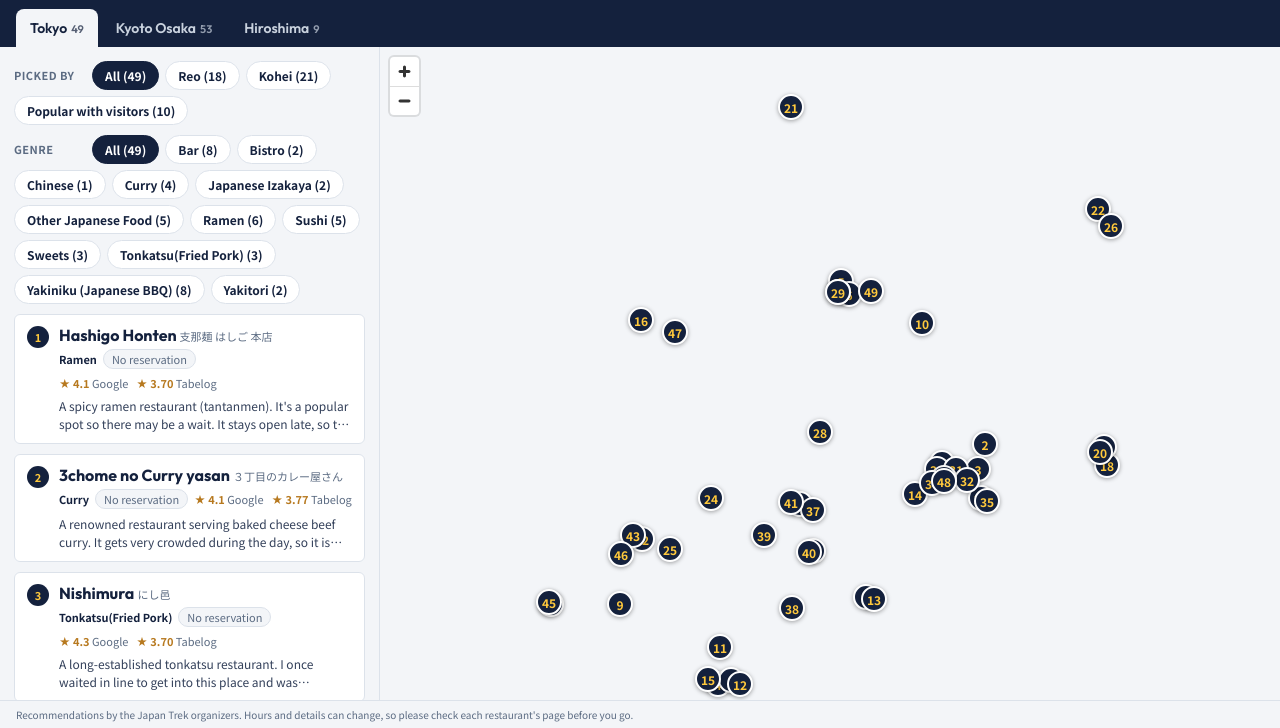
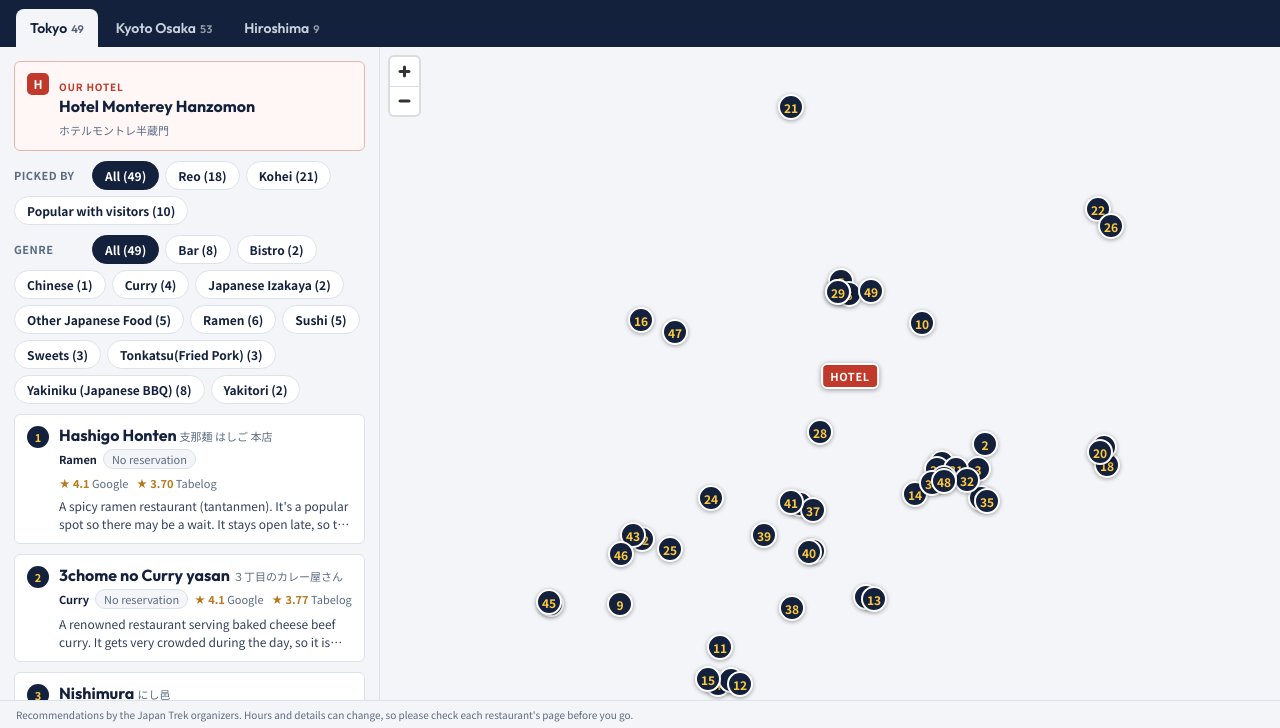
Before and after one commit to RH1027/Japan_Treck_Map, a plain HTML site: page index.html in a window 1280 px wide. Shown: the part 72-800 px from the top of the page. Drawn offline with nearby package versions, Linux system fonts and the light colour scheme; no server answers.

Commit message:
Add hotel markers and hotel card for each city
Co-Authored-By: Claude Opus 5.5 <noreply@anthropic.com>
Claude-Session: https://claude.ai/code/session_017raxfHyjWs63pP4jzcD6ts

```diff
--- a/index.html
+++ b/index.html
@@ -77,6 +77,10 @@ main { flex: 1; min-height: 0; display: grid; grid-template-columns: minmax(300p
 .genre { font-weight: 700; color: var(--navy); }
 .empty { color: var(--muted); font-size: 13px; line-height: 1.6; padding: 8px 2px; }
 .pin { width: 26px; height: 26px; border-radius: 50%; background: var(--navy); color: var(--yellow); border: 2px solid #fff; box-shadow: 0 1px 4px rgba(0,0,0,.35); font: 700 12px var(--body); display: flex; align-items: center; justify-content: center; }
+.hotel-pin { background: #C0392B; color: #fff; border: 2px solid #fff; border-radius: 6px; padding: 3px 7px; font: 800 11px var(--body); letter-spacing: .06em; box-shadow: 0 1px 5px rgba(0,0,0,.4); position: relative; z-index: 5; }
+.hotel-tag { display: inline-block; font: 800 10px var(--body); letter-spacing: .08em; color: #C0392B; margin-bottom: 2px; }
+.hotel-badge { flex: none; width: 22px; height: 22px; border-radius: 5px; background: #C0392B; color: #fff; font: 800 12px var(--body); display: flex; align-items: center; justify-content: center; margin-top: 1px; }
+.hotel-card { border-color: #E8B4AE; background: #FFF7F6; }
 .pin.active { background: var(--yellow); color: var(--navy); border-color: var(--navy); }
 .maplibregl-popup-content { padding: 12px 14px; font-family: var(--body); border-radius: 8px; }
 .maplibregl-popup-close-button { font-size: 18px; padding: 0 6px; }
@@ -153,6 +157,35 @@ footer { font-size: 10px; color: var(--muted); padding: 6px max(16px, env(safe-a
 
 <script src="https://unpkg.com/maplibre-gl@4.7.1/dist/maplibre-gl.js"></script>
 <script>
+// Where the group stays in each city (coordinates from the organizers' Google Maps links).
+const HOTELS = {
+  'Tokyo': { name: 'Hotel Monterey Hanzomon', jp: 'ホテルモントレ半蔵門', address: '東京都千代田区一番町23-1', lat: 35.686602, lng: 139.74212, url: 'https://maps.app.goo.gl/NqJubVca5Rf5Fo1o7' },
+  'Kyoto Osaka': { name: 'Miyako Hotel Kyoto Hachijo', jp: '都ホテル 京都八条', address: '京都府京都市南区西九条院町17', lat: 34.9839515, lng: 135.7557221, url: 'https://maps.app.goo.gl/fn64QeDJe1Hnu1tMA' },
+  'Hiroshima': { name: 'Aki Grand Hotel & Spa', jp: '安芸グランドホテル&スパ', address: '広島県廿日市市宮島口西1-1-17', lat: 34.303876, lng: 132.296279, url: 'https://maps.app.goo.gl/cSpYEgRcWEnV7xMf9' },
+};
+let hotelMarker = null, hotelPopup = null;
+function hotelHtml(h) {
+  return `<div class="pop">
+    <div class="hotel-tag">OUR HOTEL</div>
+    <h3>${esc(h.name)} <span class="jp">${esc(h.jp)}</span></h3>
+    <p class="addr">${esc(h.address)}</p>
+    <div class="links"><a href="${esc(h.url)}" target="_blank" rel="noopener">Google Maps</a></div>
+  </div>`;
+}
+function openHotel(fly) {
+  const h = HOTELS[city.city]; if (!h) return;
+  closeAll();
+  [...listEl.querySelectorAll('.shop')].forEach(b => b.setAttribute('aria-current', b.classList.contains('hotel-card') ? 'true' : 'false'));
+  const show = () => {
+    if (isMobile()) { document.getElementById('sheet-body').innerHTML = hotelHtml(h); sheetEl.scrollTop = 0; sheetEl.classList.add('open'); }
+    else hotelPopup.setLngLat([h.lng, h.lat]).addTo(map);
+  };
+  if (fly) {
+    if (isMobile()) document.getElementById('map').scrollIntoView({ behavior: 'smooth', block: 'start' });
+    map.once('moveend', show);
+    map.flyTo({ center: [h.lng, h.lat], zoom: Math.max(map.getZoom(), 15), offset: isMobile() ? [0, 0] : [0, 120], duration: 700 });
+  } else show();
+}
 const CITY_VIEW = {
   Tokyo: [[35.6812, 139.7671], 12],
   Kyoto: [[35.0116, 135.7681], 13],
@@ -224,7 +257,7 @@ const sheetEl = document.getElementById('sheet');
 function hideSheet() { sheetEl.classList.remove('open'); }
 document.getElementById('sheet-close').addEventListener('click', hideSheet);
 document.addEventListener('keydown', e => { if (e.key === 'Escape') hideSheet(); });
-function closeAll() { popups.forEach(p => p && p.isOpen() && p.remove()); hideSheet(); }
+function closeAll() { popups.forEach(p => p && p.isOpen() && p.remove()); if (hotelPopup && hotelPopup.isOpen()) hotelPopup.remove(); hideSheet(); }
 function openDetail(i) {
   if (isMobile()) {
     document.getElementById('sheet-body').innerHTML = popupHtml(city.shops[i]);
@@ -251,6 +284,8 @@ function showCity(name, keepGenre) {
   markers.forEach(m => m && m.remove());
   popups.forEach(p => p && p.remove());
   markers = []; popups = [];
+  if (hotelMarker) { hotelMarker.remove(); hotelMarker = null; }
+  if (hotelPopup) { hotelPopup.remove(); hotelPopup = null; }
   hideSheet();
   listEl.innerHTML = '';
   const shops = city.shops;
@@ -311,7 +346,23 @@ function showCity(name, keepGenre) {
       markers.push(m);
     } else { markers.push(null); popups.push(null); }
   });
+  const hotel = HOTELS[city.city];
+  if (hotel) {
+    const card = document.createElement('button');
+    card.className = 'shop hotel-card';
+    card.innerHTML = `<span class="hotel-badge">H</span><span><span class="hotel-tag">OUR HOTEL</span><h2>${esc(hotel.name)}</h2><span class="jp">${esc(hotel.jp)}</span></span>`;
+    card.addEventListener('click', () => openHotel(true));
+    listEl.prepend(card);
+    const el = document.createElement('div');
+    el.className = 'marker';
+    el.innerHTML = '<div class="hotel-pin">HOTEL</div>';
+    el.title = hotel.name;
+    el.addEventListener('click', () => setTimeout(() => openHotel(false), 0));
+    hotelPopup = new maplibregl.Popup({ offset: 18, maxWidth: '300px', focusAfterOpen: false }).setHTML(hotelHtml(hotel));
+    hotelMarker = new maplibregl.Marker({ element: el }).setLngLat([hotel.lng, hotel.lat]).addTo(map);
+  }
   const pts = markers.filter(Boolean).map(m => m.getLngLat());
+  if (hotelMarker) pts.push(hotelMarker.getLngLat());
   if (pts.length > 1) {
     const bb = new maplibregl.LngLatBounds(pts[0], pts[0]);
     pts.forEach(p => bb.extend(p));
```
